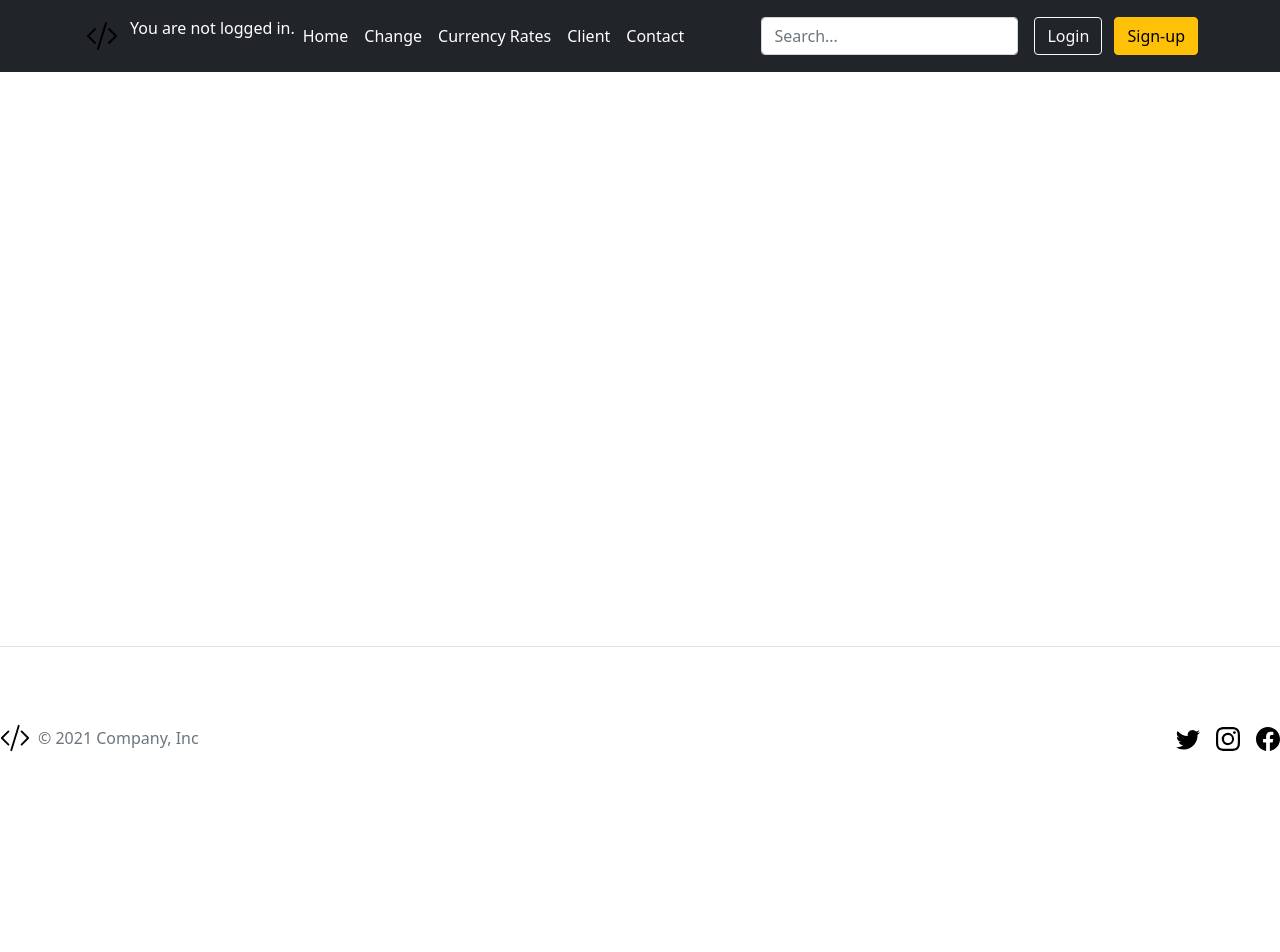
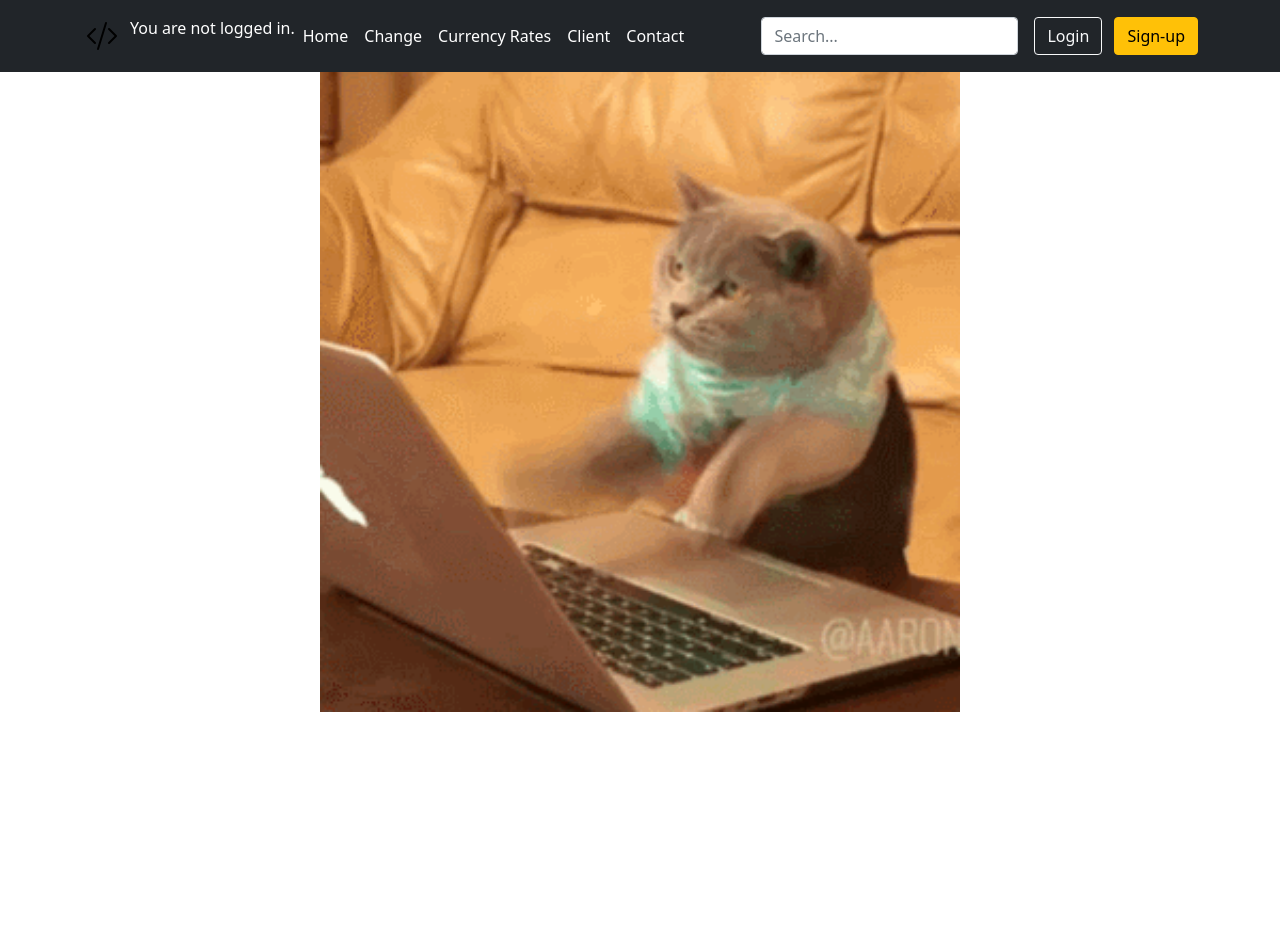
Before and after one commit to vdmglkv/ExchangeOffice, a Django app: page /contact/ in a window 1280 px wide. Shown: the top 952 px of the page. Before the commit the page ends 752 px from the top, so only its background shows below. Run offline with Django 3.2, Linux system fonts and the light colour scheme.

Commit message:
Update templates

```diff
--- a/ExchangeOffice/templates/OfficeApp/contact.html
+++ b/ExchangeOffice/templates/OfficeApp/contact.html
@@ -1,3 +1,5 @@
 {% extends "base.html" %}
 {% block title %}Contact{% endblock title %}
-{% block header %}Main{% endblock header %}
+{% block content %}
+<img class="w-50 mx-auto d-block" src="../../static/images/2GU.gif" alt="Котик">
+{% endblock %}
```
